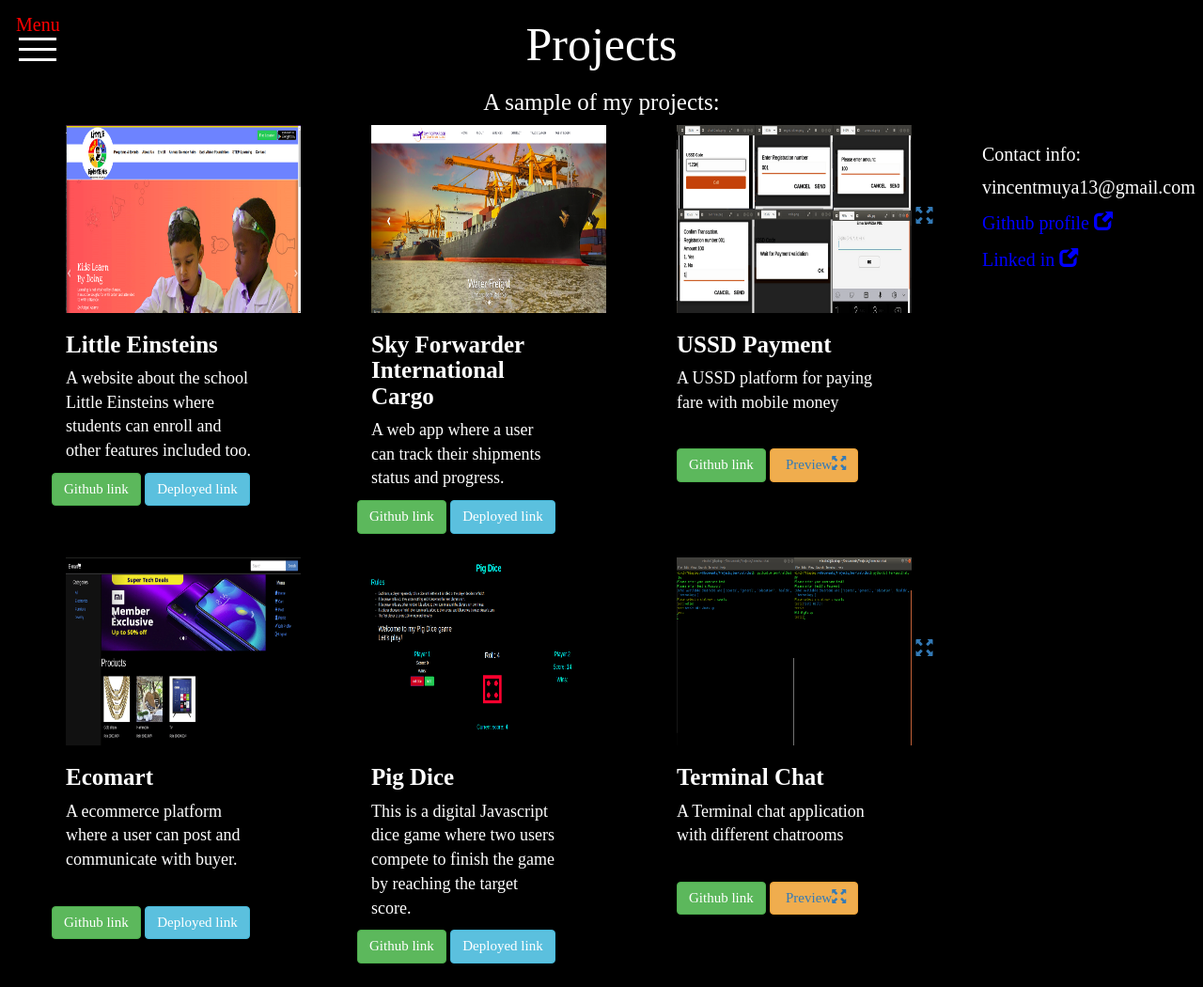
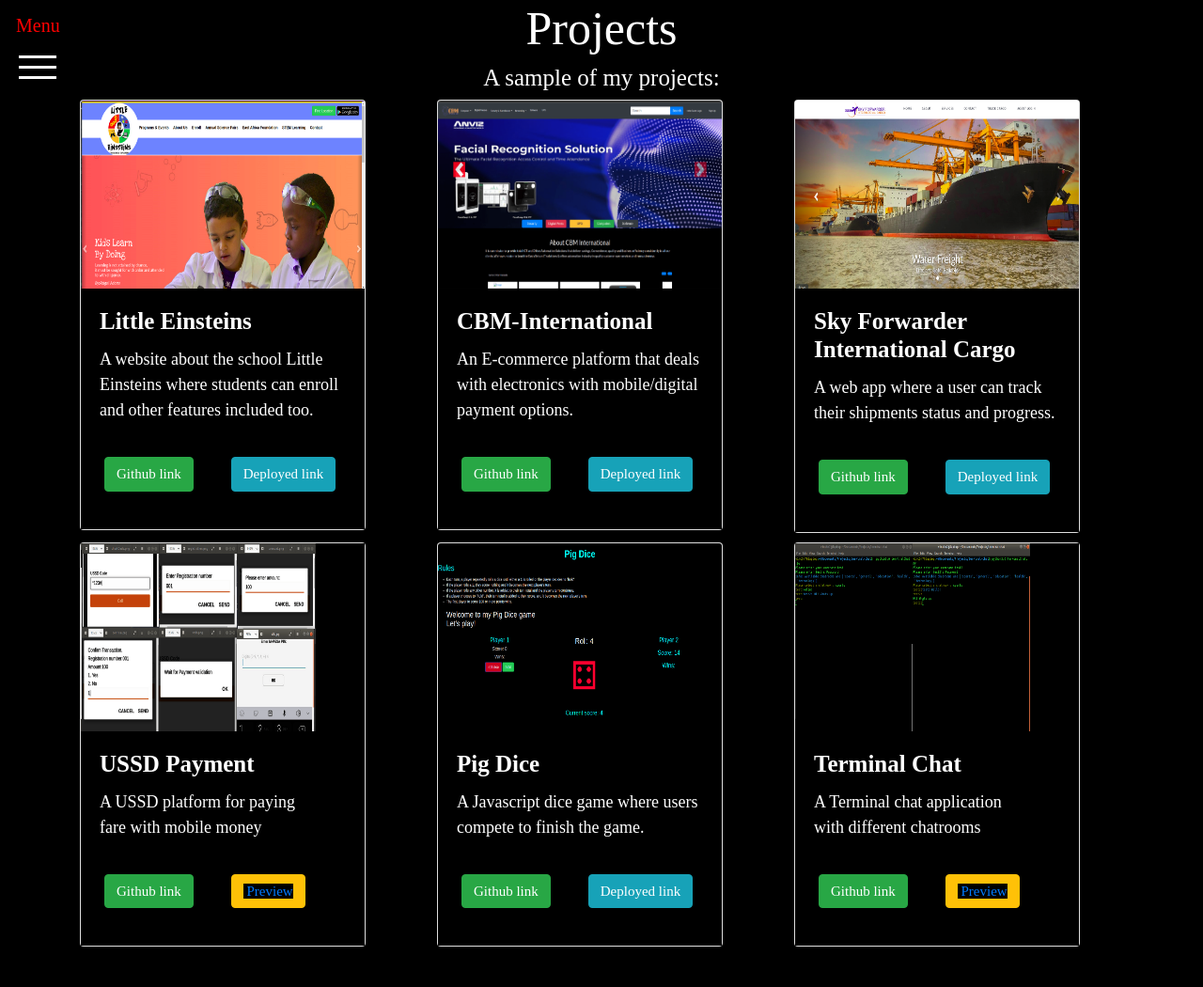
Before and after one commit to vincentmuya/vincentmuya.github.io, a Django app: page /projects/ in a window 1280 px wide. Shown: the whole page at 94% size. After the commit the page ends 1007 px from the top, so only its background shows below. Run offline with Django 3.2, Linux system fonts and the light colour scheme; some libraries are stand-ins or nearby versions; some web fonts are replaced.

Commit message:
changed projject template layout and updated project

```diff
--- a/muya/templates/base.html
+++ b/muya/templates/base.html
@@ -1,4 +1,4 @@
-{% load bootstrap3 %} {%load staticfiles%}
+{% load bootstrap4 %} {%load static%}
 <!DOCTYPE html>
 <html>
   <head>
--- a/muya/templates/contact.html
+++ b/muya/templates/contact.html
@@ -1,4 +1,4 @@
-{%extends 'base.html'%} {%load staticfiles%} {%block content%} {% load bootstrap3 %}
+{%extends 'base.html'%} {%load static%} {%block content%} {% load bootstrap4 %}
 <head>
   <meta name="viewport" content="width=device-width,initial-scale=1,maximum-scale=1,user-scalable=no">
   <meta http-equiv="X-UA-Compatible" content="IE=edge,chrome=1">
--- a/muya/templates/index.html
+++ b/muya/templates/index.html
@@ -1,4 +1,4 @@
-{%extends 'base.html'%} {%load staticfiles%} {%block content%} {% load bootstrap3 %}
+{%extends 'base.html'%} {%load static%} {%block content%} {% load bootstrap4 %}
 <head>
   <link rel="icon" href="static/img/vincent.jpg" type="image/gif" sizes="16x16">
   <meta name="viewport" content="width=device-width,initial-scale=1,maximum-scale=1,user-scalable=no">
--- a/muya/templates/navbar.html
+++ b/muya/templates/navbar.html
@@ -1,4 +1,4 @@
-{% load bootstrap3 %} {%load staticfiles%}
+{% load bootstrap4 %} {%load static%}
 <head>
 
 </head>
--- a/muya/templates/projects.html
+++ b/muya/templates/projects.html
@@ -1,4 +1,4 @@
-{%extends 'base.html'%} {%load staticfiles%} {%block content%} {% load bootstrap3 %}
+{%extends 'base.html'%} {%load static%} {%block content%} {% load bootstrap4 %}
 <head>
   <meta name="viewport" content="width=device-width,initial-scale=1,maximum-scale=1,user-scalable=no">
   <meta http-equiv="X-UA-Compatible" content="IE=edge,chrome=1">
@@ -14,11 +14,8 @@
 <h1>Projects</h1>
 <h3 class="projects">A sample of my projects:</h3>
   <div class="row">
-<div class="col-md-10">
-<div class="row">
-
-   <div class="col-md-4">
-    <div class="card" style="width: 20rem;">
+    <div class="col-sm">
+    <div class="card" style="width: 19rem;">
       <a href="http://littleeinsteinsea.com/" target="_blank">
         <img class="card-img-top" src="/static/img/lit.png" alt=Card image cap height="200px" width="250px"></a>
       <div class="card-body">
@@ -31,9 +28,23 @@
       </div>
     </div>
     </div>
-
-  <div class="col-md-4">
-    <div class="card" style="width: 20rem;">
+    <div class="col-sm">
+          <div class="card" style="width: 19rem;">
+      <a href="https://cbm-international.herokuapp.com/" target="_blank">
+        <img class="card-img-top" src="/static/img/cbm.png" alt=Card image cap height="200px" width="250px"></a>
+      <div class="card-body">
+        <h3 class="card-title"> <strong>CBM-International</strong></h3>
+        <p class="card-text">An E-commerce platform that deals with electronics with mobile/digital payment options.
+</p>
+        <div class="row">
+          <a href="https://github.com/vincentmuya/CBM" target="_blank"><button class="btn btn-success" type="button" name="button">Github link</button></a>
+          <a href="https://cbm-international.herokuapp.com/" target="_blank"><button class="btn btn-info" type="button" name="button">Deployed link</button></a>
+        </div>
+      </div>
+    </div>
+    </div>
+    <div class="col-sm">
+    <div class="card" style="width: 19rem;">
       <a href="https://freightcargo.herokuapp.com/" target="_blank">
         <img class="card-img-top" src="/static/img/sky.png" alt=Card image cap height="200px" width="250px"></a>
       <div class="card-body">
@@ -46,16 +57,16 @@
       </div>
     </div>
     </div>
-
-    <div class="col-md-4">
-  <div class="pane pane-default">
-      <div class="pane-body">
-          <a href="#" class="zoom" data-toggle="modal" data-target="#lightbox">
-              <img src="/static/img/USSD.png" alt="..." height="200px" width="250px">
-              <span class="overlay"><i class="glyphicon glyphicon-fullscreen"></i></span>
-          </a>
+  </div>
+    <div class="row">
+    <div class="col-sm">
+<div class="card" style="width: 19rem;">
+<a href="#" class="zoom" data-toggle="modal" data-target="#lightbox"><img src="/static/img/USSD.png" alt="..." height="200px" width="250px">
+  <span class="overlay"><i class="glyphicon glyphicon-fullscreen"></i></span></a>
+  <div class="card-body">
         <h3 class="card-title"><strong>USSD Payment</strong></h3>
-          <p class="card-text">A USSD platform for paying<br>fare with mobile money</p><br>
+        <p class="card-text">A USSD platform for paying<br>fare with mobile money</p>
+        <div class="row">
           <a href="https://github.com/vincentmuya/tickets" target="_blank"><button class="btn btn-success" type="button" name="button">Github link</button></a>
           <button class="btn btn-warning" type="button" name="button" >
             <a href="#" class="zoom" data-toggle="modal" data-target="#lightbox">
@@ -66,32 +77,14 @@
         </div>
       </div>
     </div>
-
-</div>
-<br>
-<div class="row">
-
-      <div class="col-md-4">
-    <div class="card" style="width: 20rem;">
-      <a href="https://ecomart.herokuapp.com" target="_blank"><img class="card-img-top" src="/static/img/emart.png" alt=Card image cap height="200px" width="250px"></a>
-      <div class="card-body">
-        <h3 class="card-title"><strong>Ecomart</strong></h3>
-        <p class="card-text">A ecommerce platform where a user can post and communicate with buyer.</p><br>
-        <div class="row">
-          <a href="https://github.com/vincentmuya/ecommerce" target="_blank"><button class="btn btn-success" type="button" name="button">Github link</button></a>
-          <a href="https://ecomart.herokuapp.com" target="_blank"><button class="btn btn-info" type="button" name="button">Deployed link</button></a>
-        </div>
-      </div>
-    </div>
   </div>
 
-
-    <div class="col-md-4">
-    <div class="card" style="width: 20rem;">
+    <div class="col-sm">
+     <div class="card" style="width: 19rem;">
       <a href="https://vincentmuya.github.io/Pig-dice/" target="_blank"><img class="card-img-top" src="/static/img/pigdice.png" alt=Card image cap height="200px" width="250px"></a>
       <div class="card-body">
         <h3 class="card-title"><strong>Pig Dice</strong></h3>
-        <p class="card-text">This is a digital Javascript dice game where two users compete to finish the game by reaching the target score.</p>
+        <p class="card-text">A Javascript dice game where users compete to finish the game.</p>
         <div class="row">
           <a href="https://github.com/vincentmuya/Pig-dice" target="_blank"><button class="btn btn-success" type="button" name="button">Github link</button></a>
           <a href="https://vincentmuya.github.io/Pig-dice/" target="_blank"><button class="btn btn-info" type="button" name="button">Deployed link</button></a>
@@ -100,15 +93,14 @@
     </div>
     </div>
 
-    <div class="col-md-4">
-    <div class="pane pane-default">
-        <div class="pane-body">
-            <a href="#" class="zoom" data-toggle="modal" data-target="#lightbox">
-                <img src="/static/img/terminalChat.png" alt="USSD" height="200px" width="250px">
-                <span class="overlay"><i class="glyphicon glyphicon-fullscreen"></i></span>
-            </a>
+    <div class="col-sm">
+<div class="card" style="width: 19rem;">
+<a href="#" class="zoom" data-toggle="modal" data-target="#lightbox"><img src="/static/img/terminalChat.png" alt="USSD" height="200px" width="250px">
+  <span class="overlay"><i class="glyphicon glyphicon-fullscreen"></i></span></a>
+  <div class="card-body">
         <h3 class="card-title"><strong>Terminal Chat</strong></h3>
-            <p class="card-text">A Terminal chat application<br>with different chatrooms</p><br>
+        <p class="card-text">A Terminal chat application<br>with different chatrooms</p>
+        <div class="row">
           <a href="https://github.com/vincentmuya/terminal-chat" target="_blank"><button class="btn btn-success" type="button" name="button">Github link</button></a>
             <button class="btn btn-warning" type="button" name="button" >
               <a href="#" class="zoom" data-toggle="modal" data-target="#lightbox">
@@ -119,15 +111,8 @@
         </div>
       </div>
     </div>
-
-  <div class="row">
-      <div class="col-md-4">
-
     </div>
 
-          <div class="col-md-4">
-
-              </div>
   </div>
 
   <!-- Modal -->
@@ -145,17 +130,6 @@
 </div>
 </div>
 
-</div>
-
-</div>
-
-<div class="col-md-2" id="contactinfo">
-      <h2 style="color:white; font-size:20px;">Contact info:</h2>
-      <p  style="font-size:20px;" >vincentmuya13@gmail.com</p>
-      <a href="https://github.com/vincentmuya" target="_blank"><p  style="color:blue; font-size:20px;">Github profile <span class="glyphicon glyphicon-new-window"></span></p></a>
-      <a href="https://www.linkedin.com/in/vincent-muya-8a759b150/" target="_blank"><p style="color:blue; font-size:20px;">Linked in <span class="glyphicon glyphicon-new-window"></span></p></a>
-    </div>
-</div>
 </div>
 </body>
 <style media="screen">
@@ -175,6 +149,7 @@
   }
   .btn{
     font-size: 15px;
+    margin: 20px;
   }
   p,h2{
     color: white;
@@ -193,29 +168,25 @@
   h2, #contactinfo.a{
     font-size: 20px;
   }
+  .card{
+  margin-bottom:10px;
+  }
+.card-body{
+background-color:black;
+}
+.zoom{
+background-color:black;
 
+}
   @media screen and (max-width: 650px) {
-    h1{font-size: 45px;
+    h1{
+    font-size: 45px;
     }
     .container {
       padding-left: 55px;
    }
-   .card{
-     padding-top: 8px;
-   }
    button{
      margin-left: 15px;
-   }
-   .centered {
-   position: absolute;
-   top: 30%;
-   left: 40%;
-   transform: translate(-50%, -50%);
-   font-weight: 900;
-   color: red;
-   font-size: 30px;
-   text-shadow: -1px 0 black, 0 1px black, 1px 0 black, 0 -1px black;
-   cursor: not-allowed;
    }
   }
 </style>
--- a/portfolio/settings.py
+++ b/portfolio/settings.py
@@ -56,6 +56,7 @@ MANAGERS = ADMINS
 
 INSTALLED_APPS = [
     'muya',
+    'bootstrap4',
     'bootstrap3',
     'django.contrib.admin',
     'django.contrib.auth',
--- a/portfolio/wsgi.py
+++ b/portfolio/wsgi.py
@@ -8,11 +8,11 @@ https://docs.djangoproject.com/en/1.11/howto/deployment/wsgi/
 """
 
 import os
-from whitenoise.django import DjangoWhiteNoise
 
 from django.core.wsgi import get_wsgi_application
+from whitenoise import WhiteNoise
 
-os.environ.setdefault("DJANGO_SETTINGS_MODULE", "portfolio.settings")
+os.environ.setdefault('DJANGO_SETTINGS_MODULE', 'portfolio.settings')
 
 application = get_wsgi_application()
-application = DjangoWhiteNoise(application)
+application = WhiteNoise(application)
```
Also changed, not shown: muya/templates/skills.html (+9 -8 lines), requirements.txt (+108 -18 lines), static/img/cbm.png (added). Lines whose indentation alone changed are shown as unchanged.
